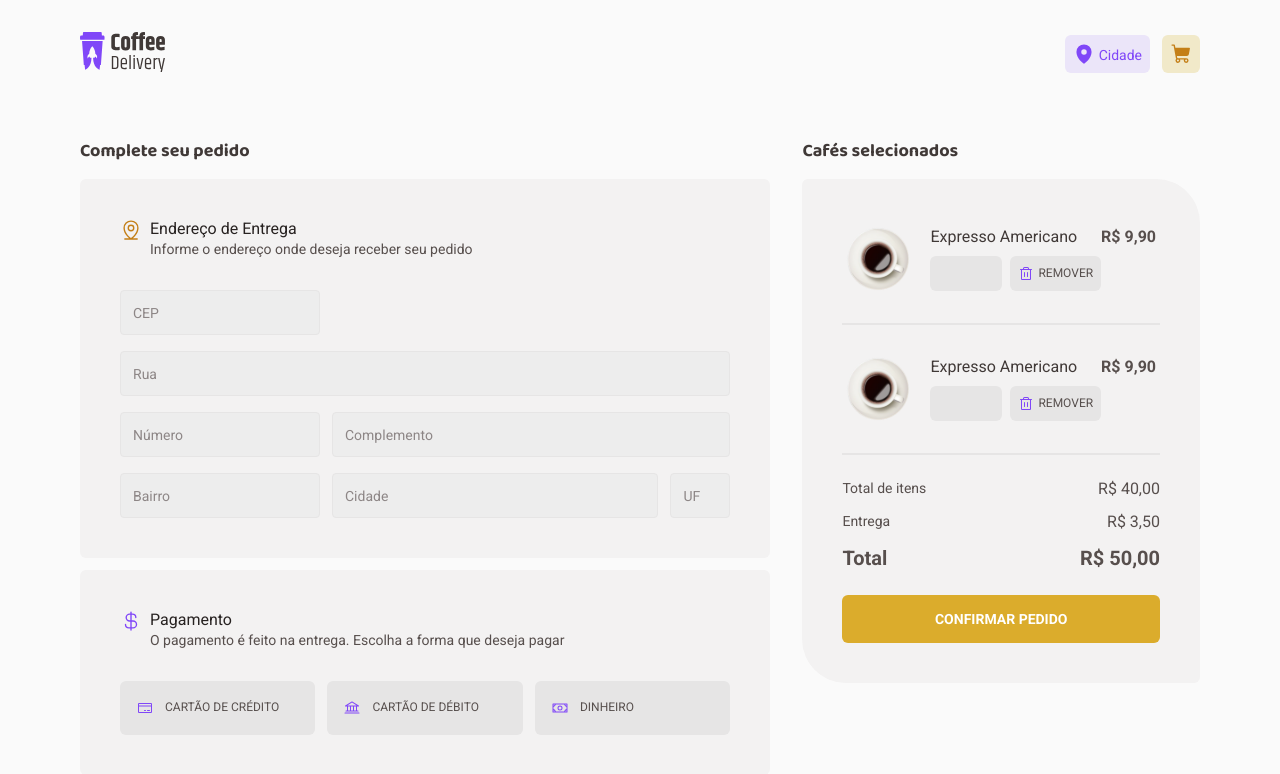
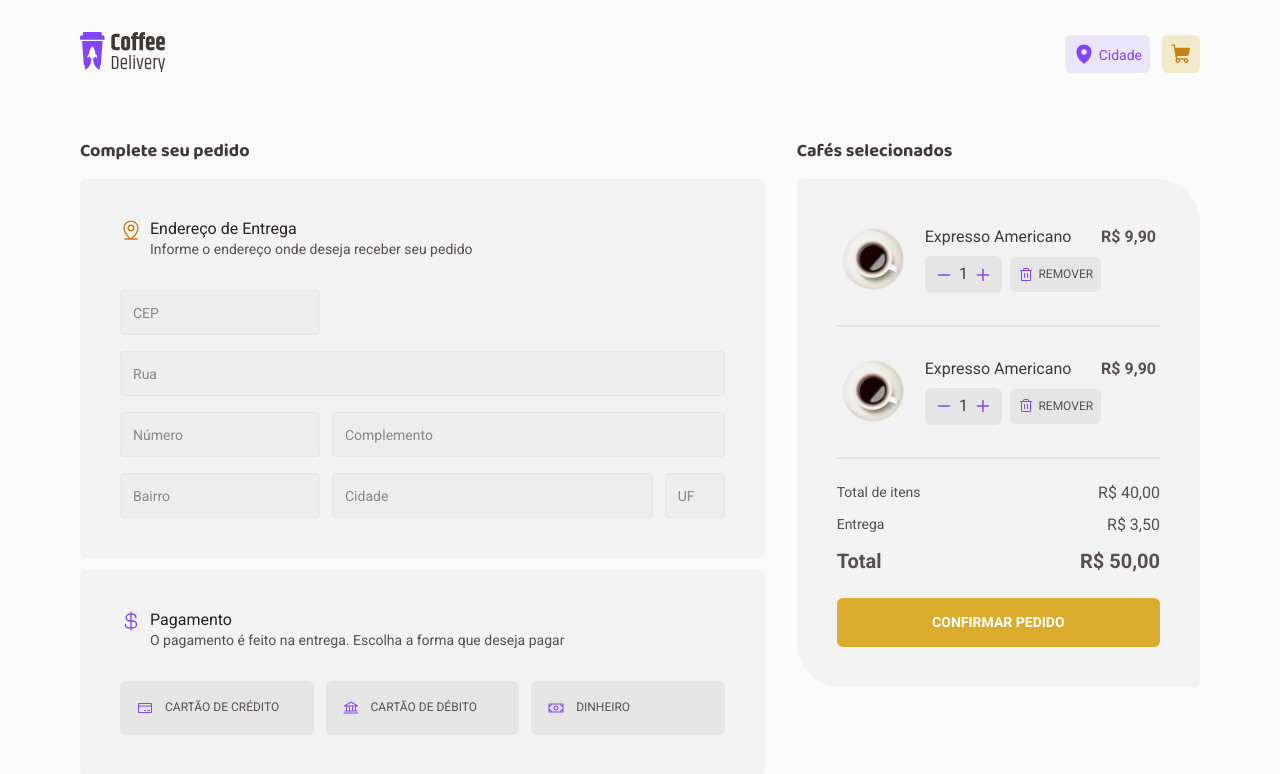
Before and after one commit to CiceroRMG/Coffee-Delivery-React, a React (Vite) app: page /checkout in a window 1280 px wide. Shown: the top 774 px of the page. Built offline with nearby package versions, Linux system fonts and the light colour scheme.

Commit message:
feat: adiciona componente InputNumber

```diff
--- /dev/null
+++ b/src/components/InputNumber/index.tsx
@@ -0,0 +1,36 @@
+import { Minus, Plus } from '@phosphor-icons/react'
+import { useState } from 'react'
+import { InputNumberContainer } from './styles'
+
+interface InputNumberProps {
+  max?: number
+}
+
+export function InputNumber({ max = 999 }: InputNumberProps) {
+  const [value, setValue] = useState(1)
+
+  function handleIncreaseValue() {
+    if (value < max) {
+      setValue(value + 1)
+    }
+  }
+  function handleDecreaseValue() {
+    if (value > 1) {
+      setValue(value - 1)
+    }
+  }
+
+  return (
+    <InputNumberContainer>
+      <button onClick={handleDecreaseValue}>
+        <Minus weight="bold" />
+      </button>
+
+      <span>{value}</span>
+
+      <button onClick={handleIncreaseValue}>
+        <Plus weight="bold" />
+      </button>
+    </InputNumberContainer>
+  )
+}
--- /dev/null
+++ b/src/components/InputNumber/styles.ts
@@ -0,0 +1,26 @@
+import styled from 'styled-components'
+
+export const InputNumberContainer = styled.div`
+  display: flex;
+  align-items: center;
+  background-color: ${(props) => props.theme['gray-400']};
+  padding: 0.5rem;
+  border: none;
+  text-align: center;
+  border-radius: 6px;
+
+  justify-content: center;
+  gap: 0.25rem;
+
+  button {
+    border: none;
+    background: transparent;
+
+    color: ${(props) => props.theme['purple-500']};
+    display: flex;
+    padding: 0rem 0.2rem;
+    justify-content: center;
+    align-items: center;
+    cursor: pointer;
+  }
+`
--- a/src/pages/Checkout/index.tsx
+++ b/src/pages/Checkout/index.tsx
@@ -11,6 +11,8 @@ import {
   TotalAndConfirmOrderContainer,
   TotalPriceContent,
 } from './styles'
+import { NavLink } from 'react-router-dom'
+import { InputNumber } from '../../components/InputNumber'
 
 export function Checkout() {
   return (
@@ -32,8 +34,8 @@ export function Checkout() {
                   <CoffeInfosAmountAndDelete>
                     <span>Expresso Americano</span>
                     <div className="amountAndDeleteInputs">
-                      <input type="number" />
-                      <button>
+                      <InputNumber max={9} />
+                      <button className="trashButton">
                         <Trash weight="regular" size={16} />
                         <span>Remover</span>
                       </button>
@@ -51,8 +53,8 @@ export function Checkout() {
                   <CoffeInfosAmountAndDelete>
                     <span>Expresso Americano</span>
                     <div className="amountAndDeleteInputs">
-                      <input type="number" />
-                      <button>
+                      <InputNumber max={9} />
+                      <button className="trashButton">
                         <Trash weight="regular" size={16} />
                         <span>Remover</span>
                       </button>
@@ -80,7 +82,9 @@ export function Checkout() {
                 <span>R$ 50,00</span>
               </span>
             </TotalPriceContent>
-            <button>Confirmar Pedido</button>
+            <NavLink to={'/success'} className={'confirmButton'}>
+              Confirmar Pedido
+            </NavLink>
           </TotalAndConfirmOrderContainer>
         </FormConfirmOrderContainer>
       </FormConfirmOrderBox>
--- a/src/pages/Checkout/styles.ts
+++ b/src/pages/Checkout/styles.ts
@@ -97,22 +97,12 @@ export const CoffeInfosAmountAndDelete = styled.div`
   .amountAndDeleteInputs {
     display: flex;
     justify-content: flex-start;
+    align-items: center;
     gap: 0.5rem;
 
-    input[type='number'] {
-      background-color: ${(props) => props.theme['gray-400']};
+    .trashButton {
+      display: flex;
       padding: 0.5rem;
-      border: none;
-      text-align: center;
-      border-radius: 6px;
-      max-width: 4.5rem;
-
-      justify-content: center;
-    }
-
-    button {
-      display: flex;
-      padding: 0rem 0.5rem;
       justify-content: center;
       align-items: center;
       gap: 0.25rem;
@@ -135,7 +125,7 @@ export const CoffeInfosAmountAndDelete = styled.div`
     }
   }
 
-  button:hover {
+  .trashButton:hover {
     background-color: ${(props) => props.theme['gray-500']};
   }
 `
@@ -144,13 +134,14 @@ export const TotalAndConfirmOrderContainer = styled.div`
   flex-direction: column;
   gap: 1.5rem;
 
-  button {
+  .confirmButton {
     display: flex;
     padding: 0.75rem 0.5rem;
     justify-content: center;
     align-items: center;
     align-self: stretch;
     cursor: pointer;
+    text-decoration: none;
 
     border-radius: 0.375rem;
     background: ${(props) => props.theme['yellow-500']};
@@ -165,7 +156,7 @@ export const TotalAndConfirmOrderContainer = styled.div`
     transition: background 0.15s;
   }
 
-  button:hover {
+  .confirmButton:hover {
     background: ${(props) => props.theme['yellow-700']};
   }
 `
--- a/src/pages/Home/components/CoffeeCard/index.tsx
+++ b/src/pages/Home/components/CoffeeCard/index.tsx
@@ -6,6 +6,7 @@ import {
   PriceContent,
   TagsContainer,
 } from './styles'
+import { InputNumber } from '../../../../components/InputNumber'
 
 interface Tag {
   content: string
@@ -50,7 +51,7 @@ export function CoffeeCard({
         </PriceContent>
 
         <AmountContainer>
-          <input type="number" step={1} min={1} max={12} placeholder="0" />
+          <InputNumber max={9} />
           <button title="Adicionar ao carrinho">
             <ShoppingCartSimple size={22} weight="fill" />
           </button>
--- a/src/pages/Home/components/CoffeeCard/styles.ts
+++ b/src/pages/Home/components/CoffeeCard/styles.ts
@@ -94,7 +94,7 @@ export const AmountContainer = styled.div`
     gap: 0.25rem;
   }
 
-  button {
+  & > button {
     background-color: ${(props) => props.theme['purple-700']};
     border: none;
     color: ${(props) => props.theme.white};
```
